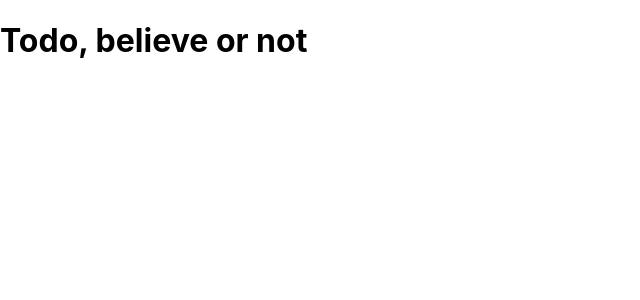
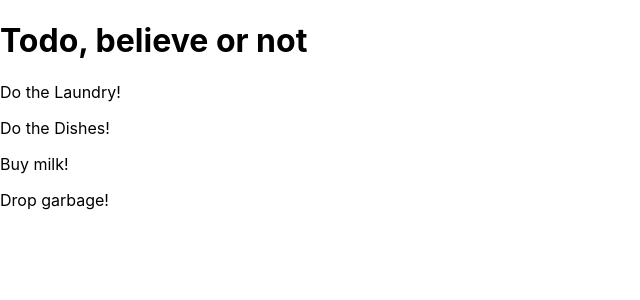
Before and after one commit to Shan-Mi/js4-todo, a React (Create React App) app: page / in a window 1280 px wide. Shown: the top 300 px of the page, without its empty margins (0-640 px from the left). Built offline with nearby package versions, Linux system fonts and the light colour scheme.

Commit message:
Hard coded data

```diff
--- a/src/App.js
+++ b/src/App.js
@@ -1,9 +1,43 @@
 import React from "react";
+
+const todoList = [
+  {
+    id: 1,
+    task: "Do the Laundry!",
+    dueDate: new Date(),
+    isCompleted: false,
+    priority: 3,
+  },
+  {
+    id: 2,
+    task: "Do the Dishes!",
+    dueDate: new Date(),
+    isCompleted: false,
+    priority: 2,
+  },
+  {
+    id: 3,
+    task: "Buy milk!",
+    dueDate: new Date(),
+    isCompleted: false,
+    priority: 1,
+  },
+  {
+    id: 4,
+    task: "Drop garbage!",
+    dueDate: new Date(),
+    isCompleted: false,
+    priority: 4,
+  },
+];
 
 function App() {
   return (
     <div className="App">
       <h1>Todo, believe or not</h1>
+      {todoList.map((todoItem) => (
+        <p>{todoItem.task}</p>
+      ))}
     </div>
   );
 }
```
Also changed, not shown: 1 other file (tests, documents, lock files or other folders).
